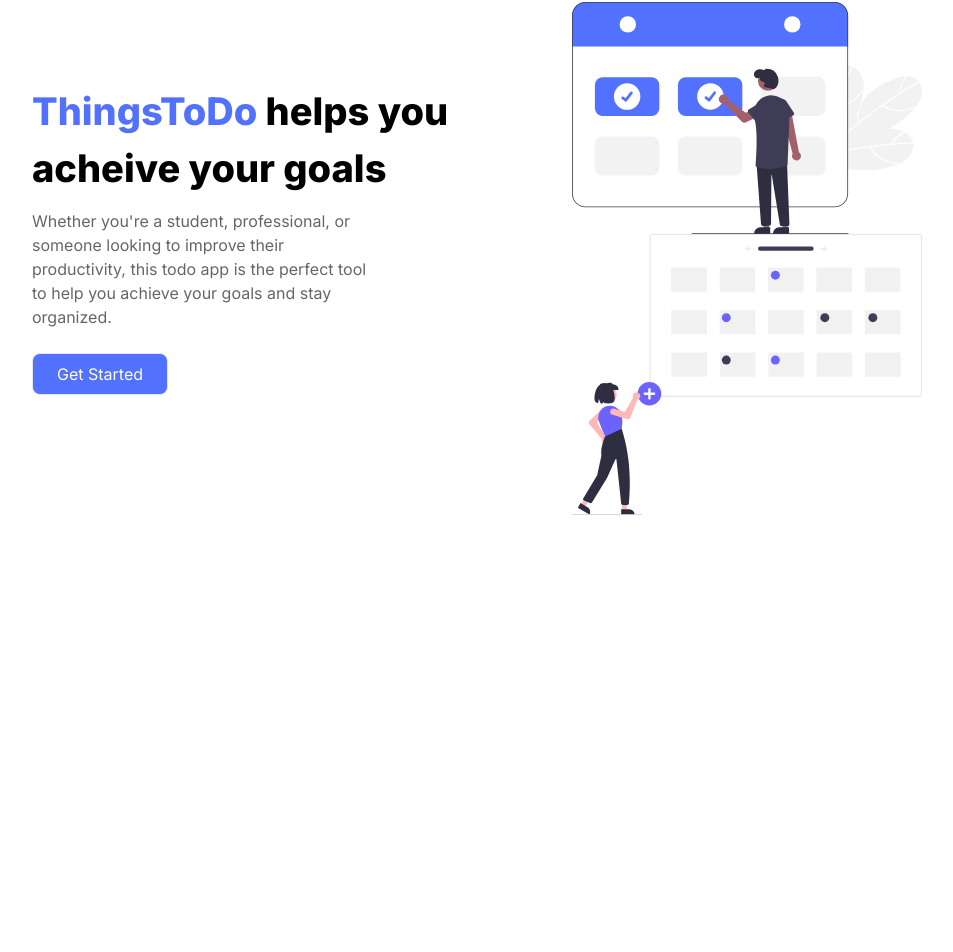
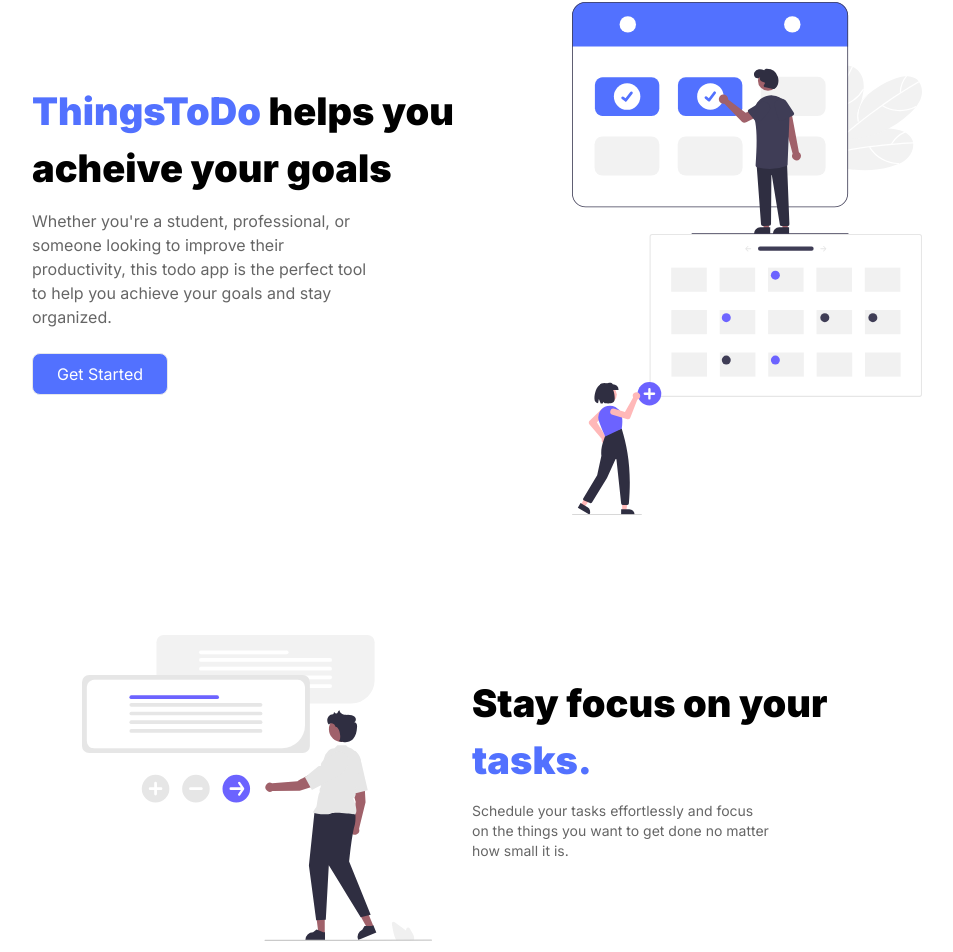
Before and after one commit to MingmaTenzing/thingstodo, a Next.js app: page / in a window 1280 px wide. Shown: the part 132-1084 px from the top of the page, without its empty margins (163-1116 px from the left). Before the commit the page ends 800 px from the top, so only its background shows below. Built offline with nearby package versions, Linux system fonts and the light colour scheme.

Commit message:
added stay focus section

```diff
--- a/src/pages/index.js
+++ b/src/pages/index.js
@@ -4,7 +4,7 @@
 import Nav from "@/components/Nav";
 import todo from "../assests/todocolor.svg";
 import womencalender from "../assests/womencalender.svg";
-
+import tasks from "../assests/taskss.svg";
 
 export default function Home() {
   return (
@@ -14,30 +14,62 @@
         <meta name="description" content="Generated by create next app" />
         <meta name="viewport" content="width=device-width, initial-scale=1" />
         <link rel="icon" href="/favicon.ico" />
-
       </Head>
-
 
       <main className="p-4 ">
         <Nav />
-        <div className="md:space-x-2 lg:space-x-10 mt-10 flex flex-col sm:flex-row sm:justify-center sm:space-x-6 items-center space-y-10">
-          <div className="w-full max-w-[400px] md:max-w-[500px] space-y-2 md:space-y-3">
-            <p className=" text-center font-extrabold text-[30px]  sm:text-start md:text-[38px]"> <span className=" text-[#5271ff]">ThingsToDo</span> helps you acheive your goals</p>
-            <p className="text-center opacity-60 text-sm md:text-base md:max-w-[350px] sm:text-start  ">
+        <div className=" md:space-x-2 lg:space-x-10 mt-20 md:mt-10 flex flex-col sm:flex-row sm:justify-center sm:space-x-6 items-center space-y-10">
+          <div className=" w-full max-w-[400px] md:max-w-[500px] space-y-2 md:space-y-3">
+            <p className="   text-[30px] text-center font-[900] sm:text-[38px]  sm:text-start md:text-[38px]">
+              {" "}
+              <span className=" text-[#5271ff]">ThingsToDo</span> helps you
+              acheive your goals
+            </p>
+            <p className=" text-center opacity-60 text-sm md:text-base md:max-w-[350px] sm:text-start  ">
               {" "}
               Whether you're a student, professional, or someone looking to
               improve their productivity, this todo app is the perfect tool to
               help you achieve your goals and stay organized.
             </p>
             <div className="flex justify-center sm:justify-start pt-3">
-            <button className="border py-2 px-6 bg-[#5271ff] text-white rounded-lg">Get Started</button>
-        </div>
+              <button className="border py-2 px-6 bg-[#5271ff] text-white rounded-lg">
+                Get Started
+              </button>
+            </div>
           </div>
 
           <div className="flex flex-col ">
-            <Image src={todo} width={100} height={100}  className='w-[250px] md:w-[350px] '/>
-            <Image src={womencalender} width={100} height={100}  className=' hidden md:inline w-[250px]  md:w-[350px]'/>
+            <Image
+              src={todo}
+              width={100}
+              height={100}
+              className="w-[250px] md:w-[350px] "
+            />
+            <Image
+              src={womencalender}
+              width={100}
+              height={100}
+              className=" hidden md:inline w-[250px]  md:w-[350px]"
+            />
           </div>
+        </div>
+
+        {/* TIME MANAGEMENT SECTION */}
+
+        <div className=" mt-20 flex flex-col-reverse sm:space-x-10 sm:flex-row sm:items-center sm:justify-center items-center ">
+        <div className="mt-10">
+            <Image src={tasks} width={100} height={100} className="w-[250px]  md:w-[350px]" />
+          </div>
+          <div className="space-y-3 w-[400px]">
+            <p className="font-[900] text-[30px] sm:text-[38px]  text-center sm:text-start ">Stay focus on your <span className=" text-thingstodo">tasks.</span></p>
+            <p className="text-sm opacity-60 text-center sm:text-start max-w-[300px] m-auto sm:m-0 ">
+              {" "}
+              Schedule your tasks effortlessly and focus on the things you want
+              to get done no matter how small it is.
+            </p>
+          </div>
+
+
         </div>
       </main>
     </div>
--- a/tailwind.config.js
+++ b/tailwind.config.js
@@ -8,6 +8,9 @@
   "./src/**/*.{js,ts,jsx,tsx}",],
   theme: {
     extend: {
+      colors: {
+        'thingstodo': '#5271ff'
+      }
 
     },
   },
```
Also changed, not shown: src/assests/taskss.svg (added), src/assests/time.svg (added).
